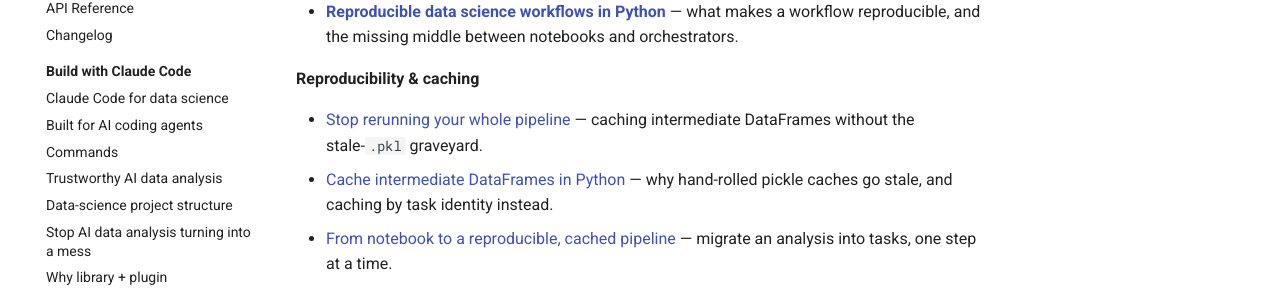
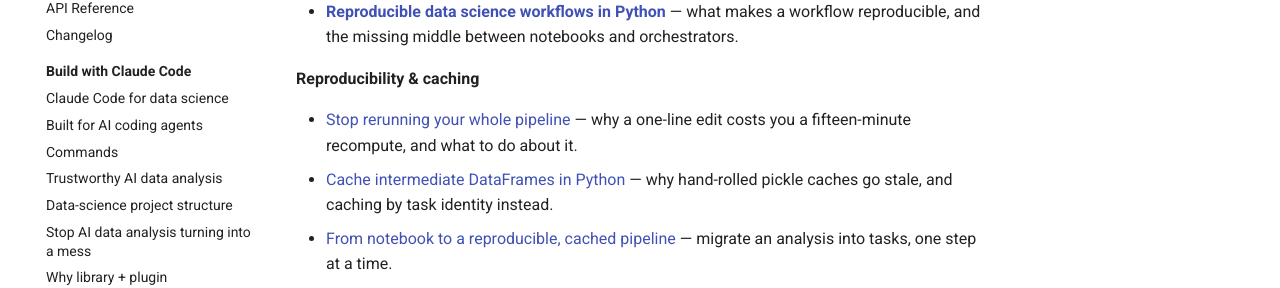
Before and after one commit to oryxintel/oryxflow, an MkDocs documentation site: the page built from docs/blog/index.md, in a window 1280 px wide and 900 px high. Shown: the part 408-696 px from the top of the window. Built offline with MkDocs 1.6.1 and Material for MkDocs 9.7.7, drawn with Linux system fonts in a browser that asks for light colours; comment, search, counter and statistics services are not loaded.

Commit message:
docs(blog): move the rerunning post off the DataFrame-caching slug
Two posts in the Caching category competed for one phrase: this post shipped
under the slug cache-intermediate-dataframes-python while its sibling owns
cache-intermediate-dataframes-in-python. Same category, near-identical URLs,
one keyword — so neither page could win it.

This post moves to stop-rerunning-your-pipeline, the framing its own H1 already
owned, and its H1 and blog-index blurb are retitled to match (the pain, not the
mechanism). The sibling keeps the DataFrame-caching phrase.

Adds docs/_redirects so the old URL 301s to the new one — Cloudflare Pages reads
it from the site root, the same mechanism as the existing _headers file.

Co-Authored-By: Claude Opus 5 (1M context) <noreply@anthropic.com>

```diff
--- a/docs/blog/index.md
+++ b/docs/blog/index.md
@@ -18,8 +18,8 @@ lightweight caching DAG changes how you build data-science workflows.
 
 **Reproducibility & caching**
 
-- [Stop rerunning your whole pipeline](posts/stop-rerunning-your-pipeline.md) — caching
-  intermediate DataFrames without the stale-`.pkl` graveyard.
+- [Stop rerunning your whole pipeline](posts/stop-rerunning-your-pipeline.md) — why a one-line
+  edit costs you a fifteen-minute recompute, and what to do about it.
 - [Cache intermediate DataFrames in Python](posts/cache-intermediate-dataframes-python.md) — why
   hand-rolled pickle caches go stale, and caching by task identity instead.
 - [From notebook to a reproducible, cached pipeline](posts/notebook-to-pipeline.md) — migrate an
```
Also changed, not shown: docs/blog/posts/stop-rerunning-your-pipeline.md (+2 -2 lines), 1 other file.
